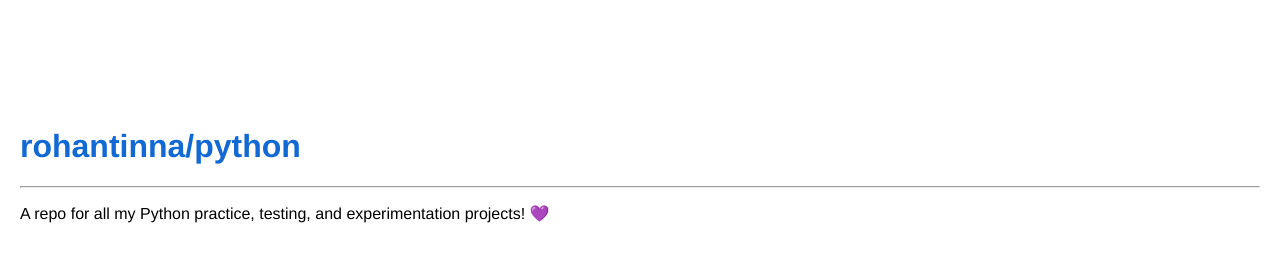
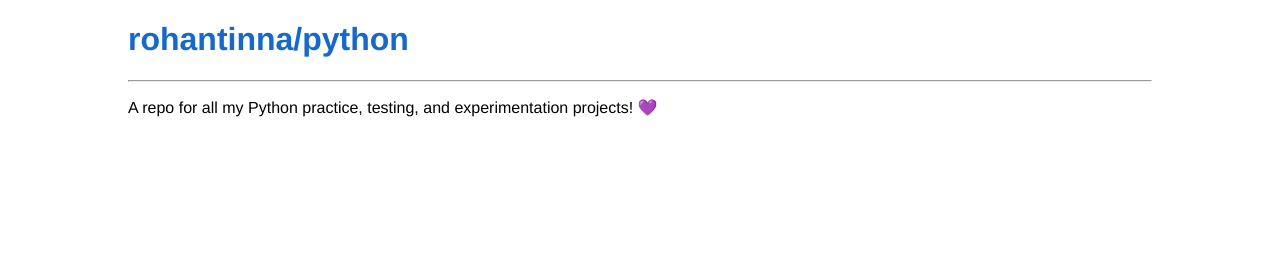
Before and after one commit to rohantinna/python, a plain HTML site: page index.html in a window 1280 px wide. Drawn offline with Linux system fonts and the light colour scheme.

Commit message:
Changed index.html

```diff
--- a/index.html
+++ b/index.html
@@ -5,7 +5,7 @@
     <style>
       body {
         font-family: 'Helvetica Neue', 'Helvetica', 'Arial', sans-serif;
-        margin: 10% 20px;
+        margin: 20px 10%;
       }
 
       a {
```
